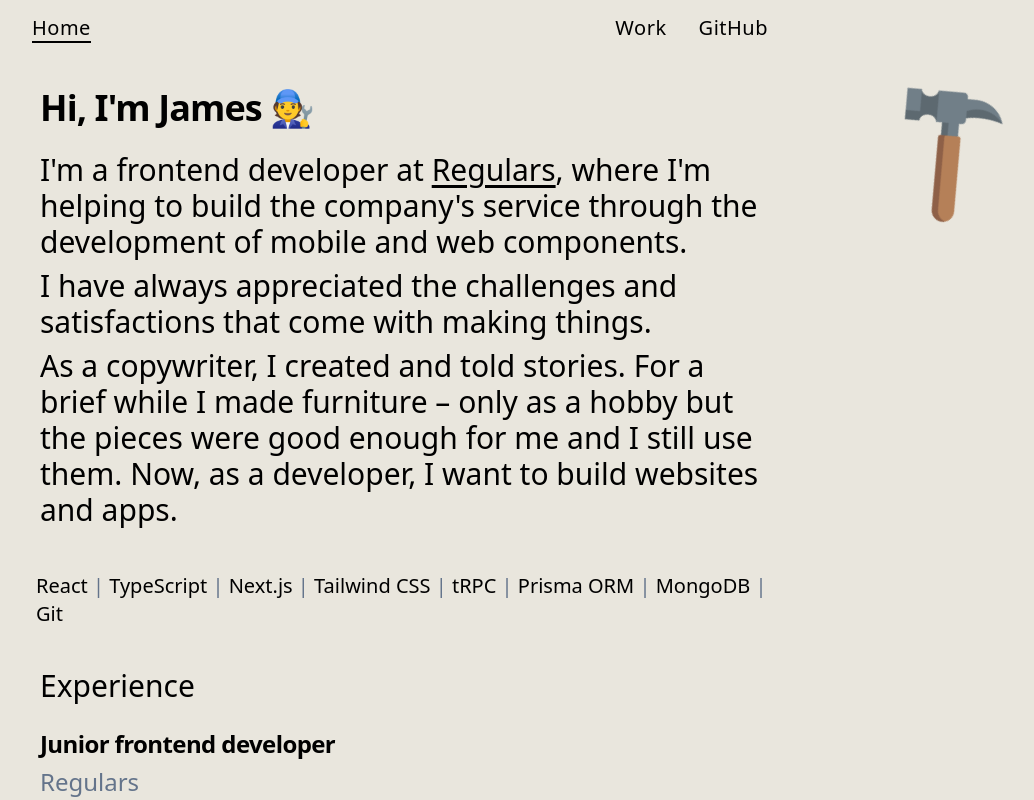
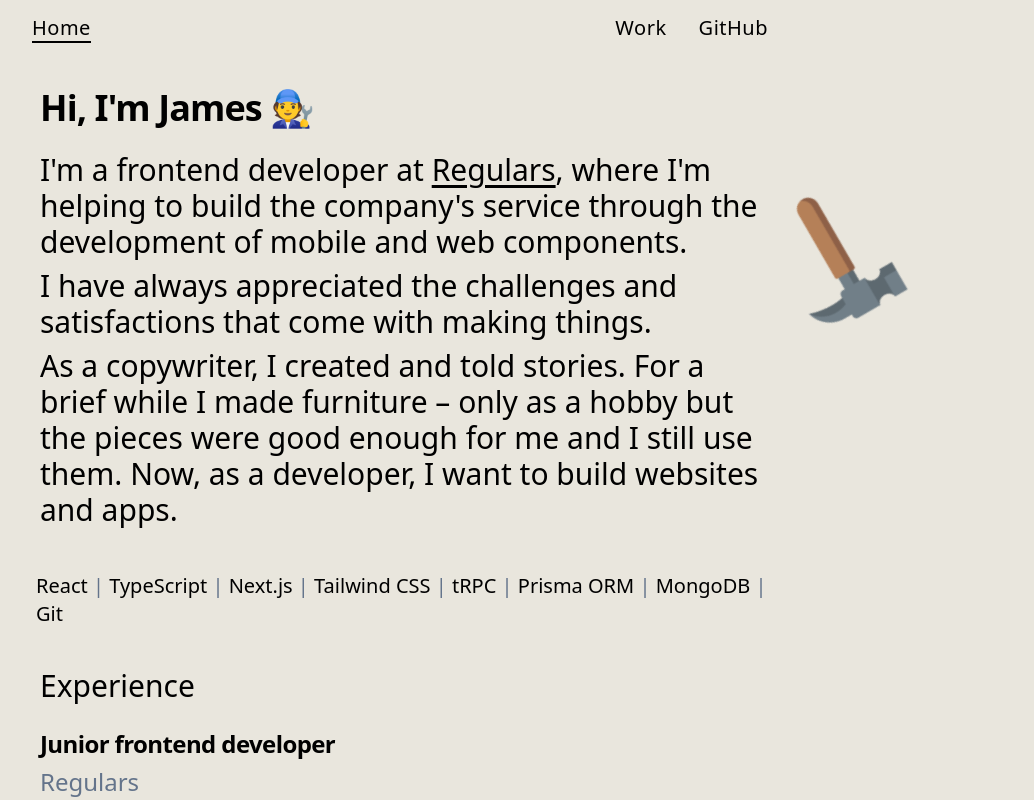
Before and after one commit to Lopside95/james-site, a Next.js app: page / in a window 1280 px wide. Shown: the top 800 px of the page, without its empty margins (240-1274 px from the left). Built offline with nearby package versions, Linux system fonts and the light colour scheme.

Commit message:
WIP: possibly switching over to screwdriver animation instead of hammer

```diff
--- a/src/components/hammer.tsx
+++ b/src/components/hammer.tsx
@@ -1,28 +1,43 @@
-import { motion, useScroll, useTransform } from "framer-motion";
+import {
+  motion,
+  useMotionValueEvent,
+  useScroll,
+  useTransform,
+} from "framer-motion";
 import Image from "next/image";
+import { useState } from "react";
 
 const Hammer = () => {
   const { scrollYProgress, scrollY } = useScroll();
 
-  //   const swingHammer = useTransform(scrollYProgress, [0, 1], [-45, 45]);
-  //   const swingHammer = useTransform(scrollYProgress, [0, 1], [60, -45]);
+  const [rotation, setrotation] = useState();
+
+  // const swingHammer = useTransform(scrollYProgress, [0, 1], [-45, 45]);
+  const swingHammer = useTransform(scrollYProgress, [0, 1], [60, -45]);
   //   const swingHammer = useTransform(scrollY, [0, 500], [60, -45]);
+  const hammerUp = useTransform(scrollYProgress, [1, 0], [-45, 45]);
+  // const swingHammer = useTransform(scrollY, (val) => {
+  //   const swing = 600;
+  //   const progress = val % swing;
+  //   // console.log("val", val);
+  //   console.log("progress", progress);
 
-  const swingHammer = useTransform(scrollY, (val) => {
-    const swing = 600;
-    const progress = val % swing;
-    return progress < 300 ? 50 - progress * 0.5 : 50 - (600 - progress) * 0.5;
-  });
+  //   return progress < 300 ? 45 - progress * 0.5 : 45 - (600 - progress) * 0.5;
+  // });
+
+  // useMotionValueEvent(scrollY, "change", (latest) => {
+  //   console.log("Page scroll: ", latest);
+  // });
 
   return (
     <motion.div
+      className="fixed right-36 top-24 w-32"
       style={{
         x: 49,
         y: -4,
         scale: 1,
-        rotate: swingHammer,
+        rotate: hammerUp,
       }}
-      className="fixed right-20 top-20 w-32"
       //   style={{ rotateY: scrollYProgress }}
     >
       <Image alt="" className="" height={400} src="/hammer.png" width={400} />
--- a/src/components/nail.tsx
+++ b/src/components/nail.tsx
@@ -1,5 +1,52 @@
+import {
+  motion,
+  useScroll,
+  useTransform,
+  scroll,
+  progress,
+} from "framer-motion";
+import Image from "next/image";
+import { useState } from "react";
+
 const Nail = () => {
-  return <div></div>;
+  const [x, setX] = useState(0);
+  const [y, setY] = useState(0);
+  const [rotate, setRotate] = useState(0);
+
+  const { scrollYProgress, scrollY } = useScroll();
+
+  // const fullPage = scrollYProgress  / 4
+  const hammerUp = useTransform(scrollYProgress, [1, 0], [-45, 45]);
+
+  const hammerVis = () => {
+    if (scrollYProgress.get() < 1) {
+      return "visible";
+    }
+  };
+
+  return (
+    <motion.div
+      // style={{ rotateX: scrollY }}
+
+      style={{
+        x: -49,
+        y: -4,
+        scale: 1,
+        rotate: hammerUp,
+      }}
+      // animate={{ x, y, rotate }}
+      // transition={{ type: rotate }}
+      className="fixed right-20 top-52 w-32"
+    >
+      <Image
+        alt=""
+        className="-rotate-[120deg]"
+        height={400}
+        src="/hammer.png"
+        width={400}
+      />
+    </motion.div>
+  );
 };
 
 export default Nail;
--- /dev/null
+++ b/src/components/upHammer.tsx
@@ -0,0 +1,14 @@
+import {
+  motion,
+  useMotionValueEvent,
+  useScroll,
+  useTransform,
+} from "framer-motion";
+import Image from "next/image";
+import { useState } from "react";
+
+const UpHammer = () => {
+  return <motion.div></motion.div>;
+};
+
+export default UpHammer;
--- a/src/pages/index.tsx
+++ b/src/pages/index.tsx
@@ -7,6 +7,7 @@ import Image from "next/image";
 
 import { motion, useScroll } from "framer-motion";
 import Hammer from "@/components/hammer";
+import Nail from "@/components/nail";
 
 export default function Home() {
   return (
@@ -28,7 +29,10 @@ export default function Home() {
           <Education />
         </article>
       </section>
-      <Hammer />
+      <div className="flex flex-col justify-between h-[200px]">
+        <Nail />
+      </div>
+      {/* <Hammer /> */}
     </div>
   );
 }
--- a/src/pages/work.tsx
+++ b/src/pages/work.tsx
@@ -1,4 +1,5 @@
 import Hammer from "@/components/hammer";
+import Nail from "@/components/nail";
 import { Separator } from "@ui/separator";
 import Copywriting from "@work/copywriting";
 import HeroBuilder from "@work/heroBuilder";
@@ -12,6 +13,7 @@ export default function Work() {
         <Copywriting />
       </div>
       <Hammer />
+      {/* <Nail /> */}
     </div>
   );
 }
```
Also changed, not shown: src/helpers/helpers.ts (added, +7 -0 lines).
